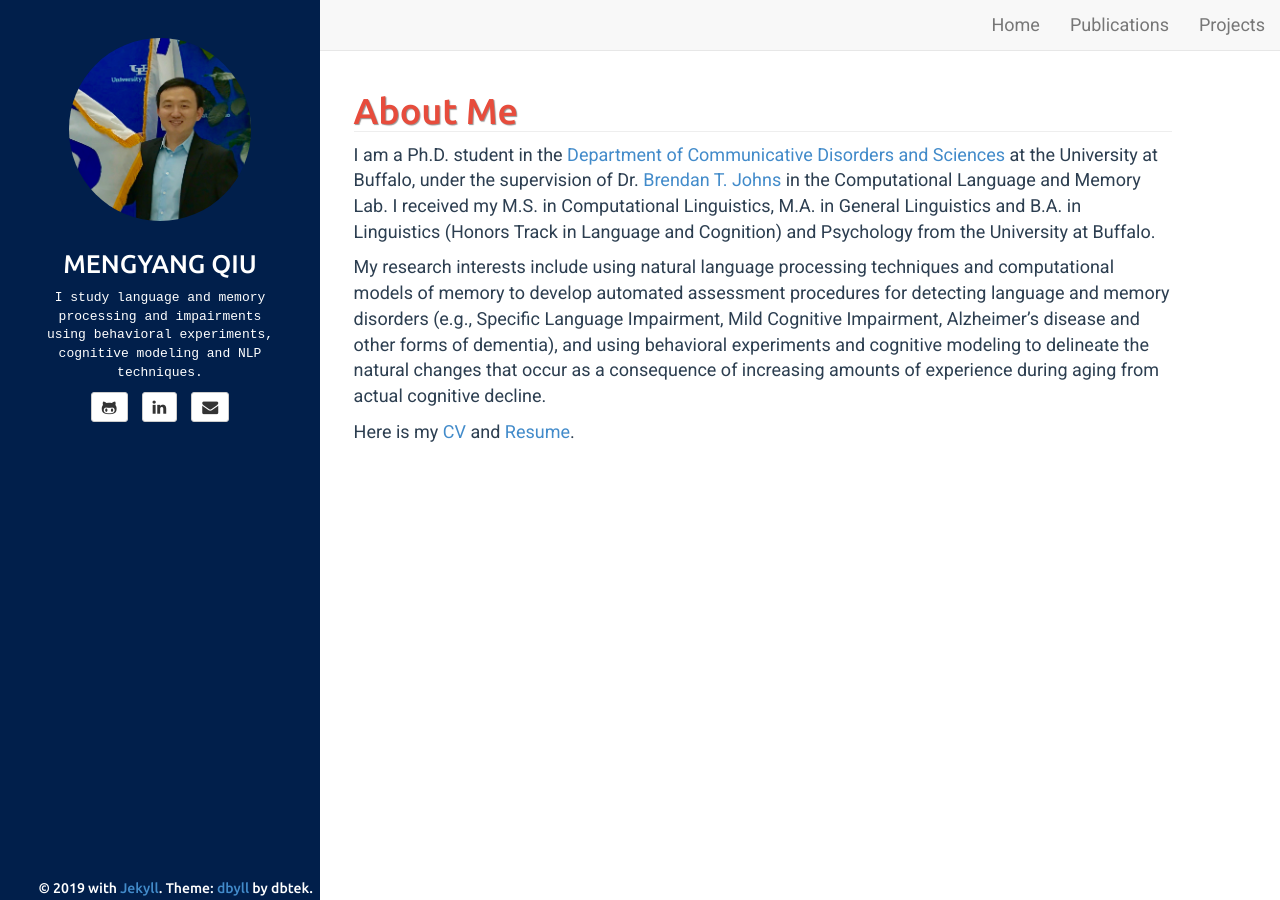
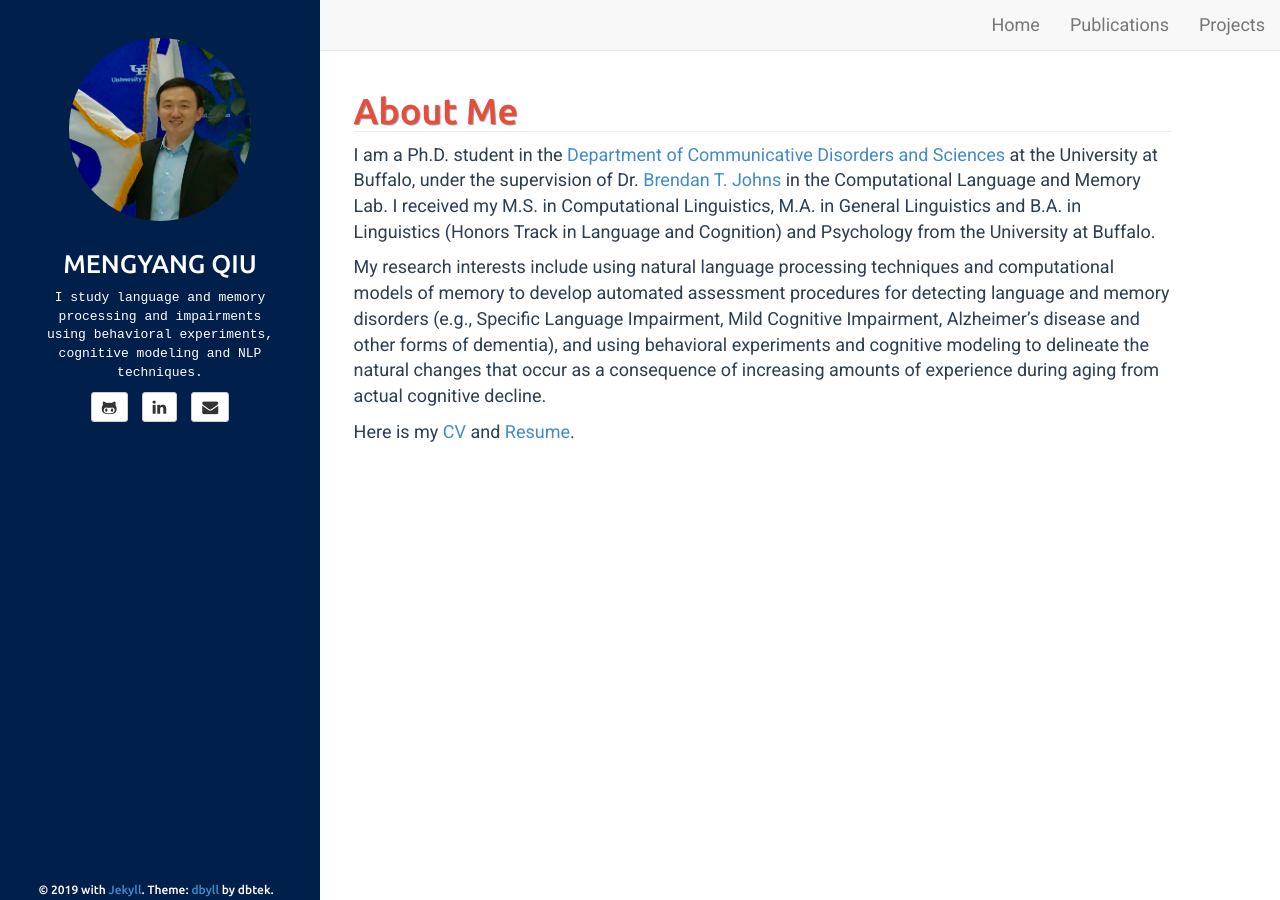
Before and after one commit to mengyangq/mengyangq.github.io, a Jekyll site: the page built from index.html, in a window 1280 px wide. Built offline with Jekyll 4.4.1, drawn with Linux system fonts in a browser that asks for light colours.

Commit message:
Update style.css

```diff
--- a/assets/css/style.css
+++ b/assets/css/style.css
@@ -199,9 +199,10 @@ li {
 
 footer {
   	bottom: 2px;
+	margin:0 auto;
 	position:fixed;
 	font-family: 'Ubuntu';
-	font-size:14px;
+	font-size:12px;
 }
 
 /* nav-vertical-tabs component */
```
